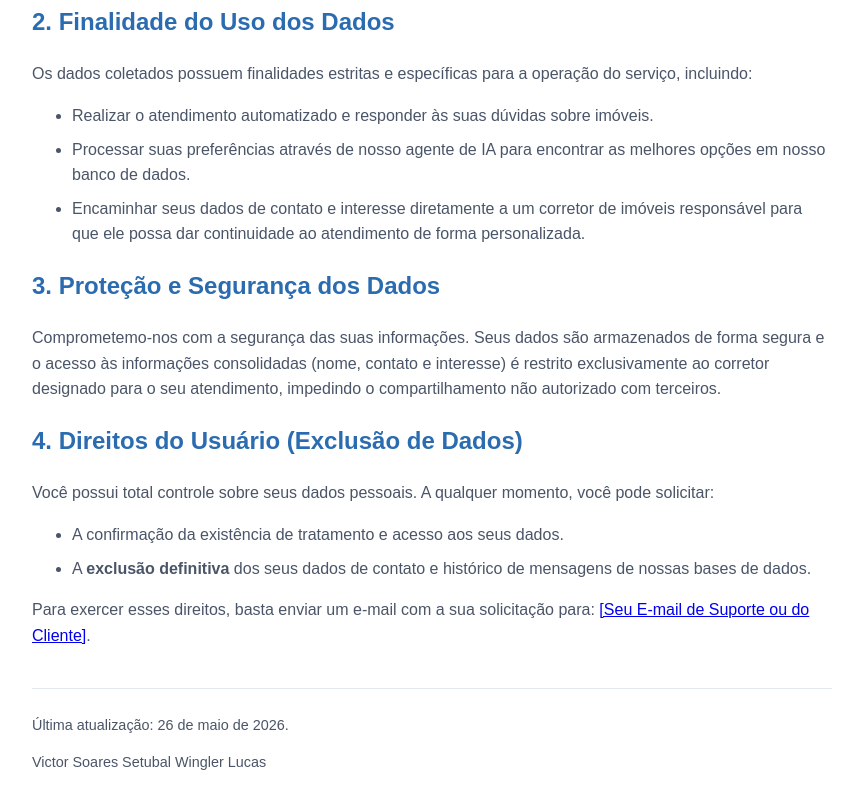
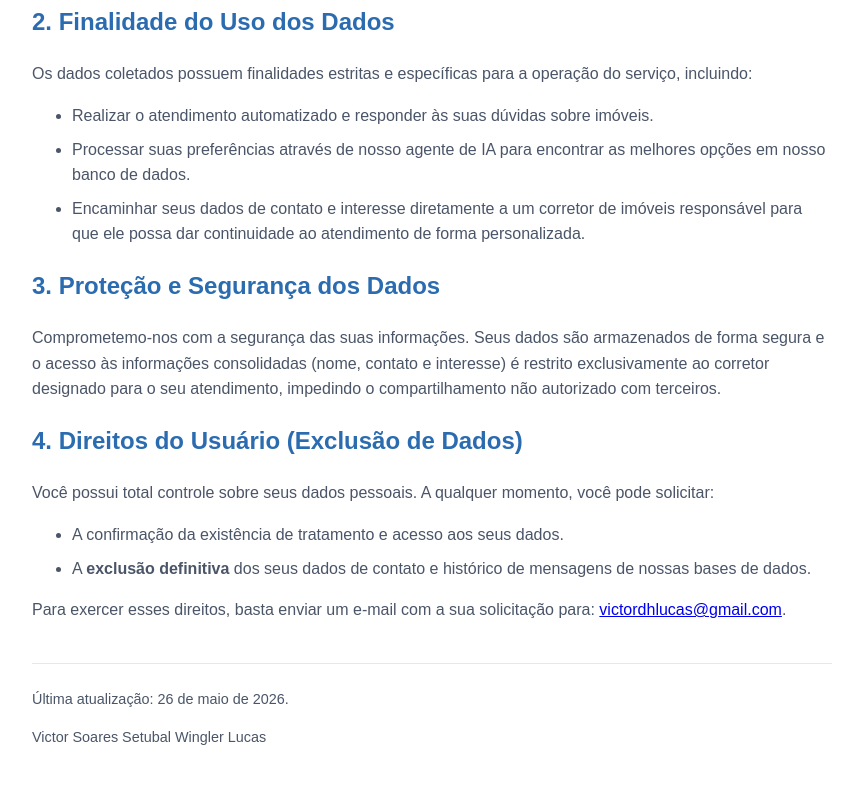
Before and after one commit to vss10/privacy-policy, a plain HTML site: page index.html in a window 1280 px wide. Shown: the part 458-1267 px from the top of the page, without its empty margins (208-1071 px from the left). After the commit the page ends 1241 px from the top, so only its background shows below. Drawn offline with Linux system fonts and the light colour scheme.

Commit message:
Update index.html

```diff
--- a/index.html
+++ b/index.html
@@ -50,7 +50,7 @@
         <li>A confirmação da existência de tratamento e acesso aos seus dados.</li>
         <li>A <strong>exclusão definitiva</strong> dos seus dados de contato e histórico de mensagens de nossas bases de dados.</li>
     </ul>
-    <p>Para exercer esses direitos, basta enviar um e-mail com a sua solicitação para: <a href="mailto:[Seu E-mail de Suporte ou do Cliente]">[Seu E-mail de Suporte ou do Cliente]</a>.</p>
+    <p>Para exercer esses direitos, basta enviar um e-mail com a sua solicitação para: <a href="mailto:[Seu E-mail de Suporte ou do Cliente]">victordhlucas@gmail.com</a>.</p>
 
     <div class="footer">
         <p>Última atualização: 26 de maio de 2026.</p>
```
